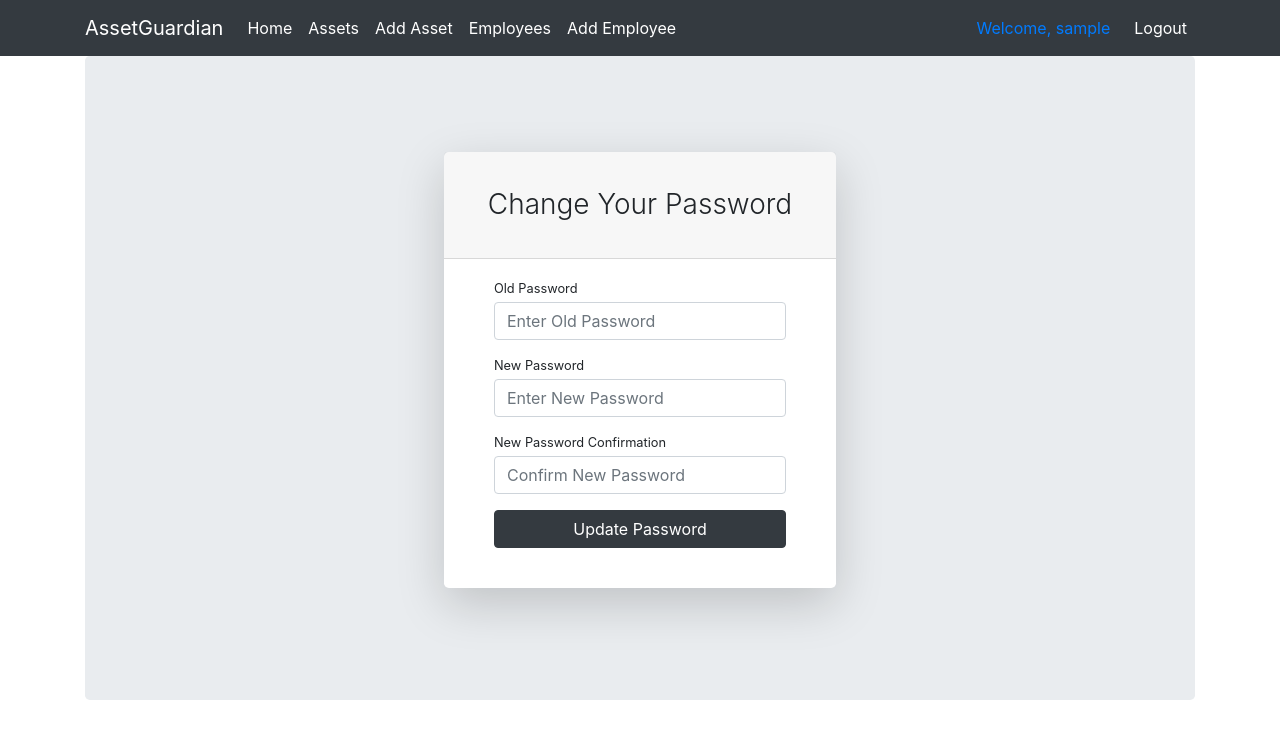
After one commit to beatagliscinska/AssetGuardian, a Django app: page /password-change/ in a window 1280 px wide. The commit adds this page. Shown: the top 739 px of the page. Run offline with Django 5.2, Linux system fonts and the light colour scheme; the visitor is signed in with stand-in values (Sample User, id 1); some libraries are stand-ins or nearby versions.

Commit message:
Added password change for users

```diff
--- /dev/null
+++ b/accounts/templates/accounts/change_password.html
@@ -0,0 +1,75 @@
+{% extends "base.html" %}
+{% block content %}
+    <div class="form-content my-3 p-3">
+        <div class="container">
+            <div class="row justify-content-center">
+                <div class="col-lg-5">
+                        <div class="card shadow-lg border-0 rounded-lg mt-0 mb-3">
+                            <div class="card-header justify-content-center">
+                              <h3 class="font-weight-light my-4 text-center">Change Your Password</h3>
+                            </div>
+                            {% if form.errors %}
+                                <div class="alert alert-danger alert-dismissible" role="alert">
+                                    <div id="form_errors">
+                                        {% for key, value in form.errors.items %}
+                                            <strong>{{ value }}</strong>
+                                        {% endfor %}
+                                    </div>
+                                    <button type="button" class="close" data-dismiss="alert" aria-label="Close">
+                                        <span aria-hidden="true">&times;</span>
+                                    </button>
+                                </div>
+                            {% endif %}
+
+                            <div class="card-body">
+                                <form method="POST">
+                                    {% csrf_token %}
+                                    <div class="form-row">
+                                        <div class="col-md-10 offset-md-1">
+                                            <div class="form-group">
+                                                <label class="small mb-1" for="id_old_password">Old Password</label>
+                                                <input type="password" name="old_password" autocomplete="new-password"
+                                                       class="form-control" required id="id_old_password"
+                                                       placeholder="Enter Old Password"/>
+                                                <span>
+                                                </span>
+                                            </div>
+                                        </div>
+                                    </div>
+                                    <div class="form-row">
+                                        <div class="col-md-10 offset-md-1">
+                                            <div class="form-group">
+                                                <label class="small mb-1" for="id_new_password1">New Password</label>
+                                                <input type="password" name="new_password1" autocomplete="new-password"
+                                                       class="form-control" required id="id_new_password1"
+                                                       placeholder="Enter New Password"/>
+                                                <span>
+                                                </span>
+                                            </div>
+                                        </div>
+                                    </div>
+                                    <div class="form-row">
+                                        <div class="col-md-10 offset-md-1">
+                                            <div class="form-group">
+                                                <label class="small mb-1" for="id_new_password2">New Password Confirmation</label>
+                                                <input type="password" name="new_password2" autocomplete="new-password"
+                                                       required id="id_new_password2" class="form-control"
+                                                       placeholder="Confirm New Password"/>
+                                            </div>
+                                        </div>
+                                    </div>
+                                    <div class="form-row">
+                                        <div class="col-md-10 offset-md-1">
+                                            <div class="form-group mt-0 mb-1">
+                                                <button type="submit" class="col-md-12 btn btn-dark" id="reset">Update Password</button>
+                                            </div>
+                                        </div>
+                                    </div>
+                                </form>
+                            </div>
+                        </div>
+                </div>
+            </div>
+        </div>
+    </div>
+{% endblock content %}
--- a/accounts/urls.py
+++ b/accounts/urls.py
@@ -1,10 +1,11 @@
 from django.urls import path
 from . import views
-
+from .views import ChangePasswordView
 
 urlpatterns = [
     path('login/', views.login_page, name='user_login'),
     path('logout/', views.logout_user, name='logout'),
     path('profile/', views.profile, name='profile'),
-    path('register/', views.register_page, name='register')
+    path('register/', views.register_page, name='register'),
+    path('password-change/', ChangePasswordView.as_view(), name='password_change')
 ]
--- a/accounts/views.py
+++ b/accounts/views.py
@@ -1,9 +1,12 @@
 from django.contrib.auth import authenticate, login, logout, get_user_model
 from django.contrib.auth.decorators import login_required
+from django.contrib.auth.views import PasswordChangeView
+from django.contrib.messages.views import SuccessMessageMixin
 from django.shortcuts import render, redirect
 from django.contrib import messages
+from django.urls import reverse_lazy
 
-from accounts.forms import CustomCreateUserForm, CustomChangeUserForm, UpdateUserForm
+from accounts.forms import CustomCreateUserForm, UpdateUserForm
 from accounts.models import CustomUser
 
 from django.contrib import messages
@@ -65,30 +68,6 @@ def logout_user(request):
     return render(request, 'accounts/logout.html')
 
 
-# @login_required
-# def profile(request):
-#     return render(request, 'accounts/profile.html')
-
-
-# @login_required
-# def profile(request):
-#     if request.method == 'POST':
-#         u_form = UpdateUserForm(request.POST, instance=request.user)
-#         if u_form.is_valid():
-#             u_form.save()
-#             messages.success(request, f'Your account has been updated!')
-#             return redirect('profile') # Redirect back to profile page
-#
-#     else:
-#         u_form = UpdateUserForm(instance=request.user)
-#
-#     context = {
-#         'u_form': u_form,
-#     }
-#
-#     return render(request, 'accounts/profile.html', context)
-
-
 @login_required
 def profile(request):
     if request.method == 'POST':
@@ -102,3 +81,8 @@ def profile(request):
         user_form = UpdateUserForm(instance=request.user)
 
     return render(request, 'accounts/profile.html', {'user_form': user_form})
+
+class ChangePasswordView(SuccessMessageMixin, PasswordChangeView):
+    template_name = 'accounts/change_password.html'
+    success_message = "Your password is changed successfully"
+    success_url = reverse_lazy('profile')
```
Also changed, not shown: accounts/forms.py (+0 -15 lines), accounts/templates/accounts/profile.html (+7 -13 lines).
